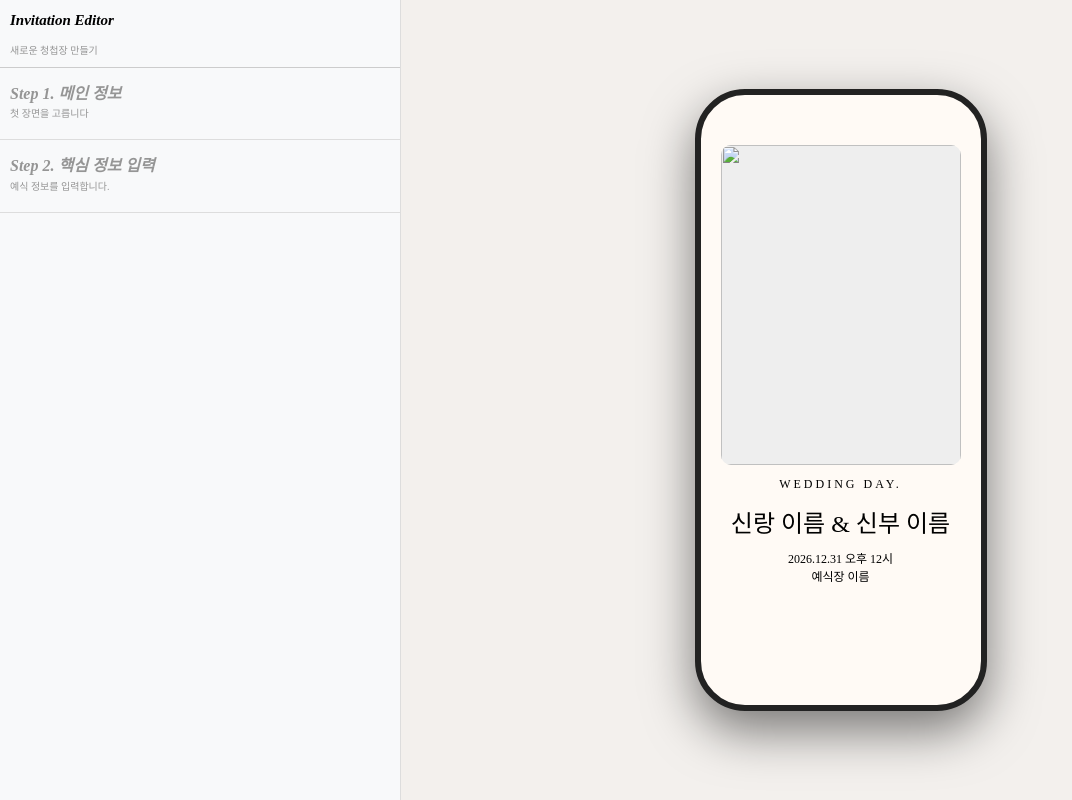
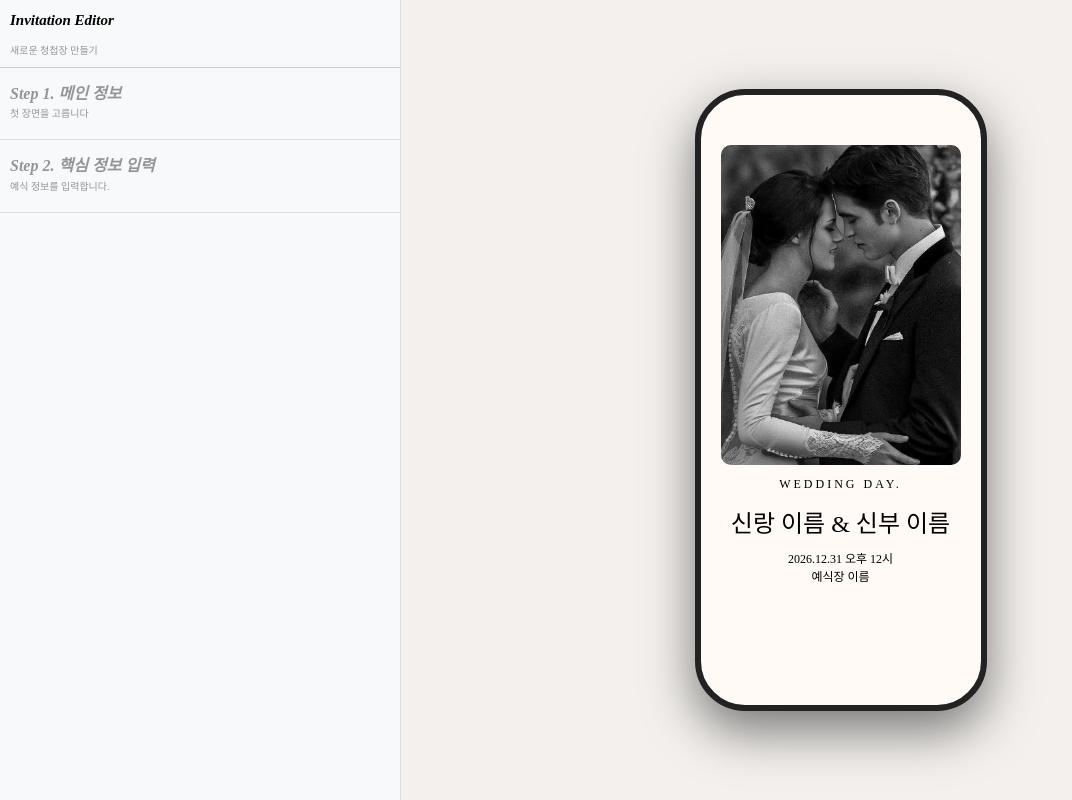
Before and after one commit to hangnew/wedding-card, a plain HTML site: page index.html in a window 1280 px wide. Shown: the whole page, without its empty margins (0-1072 px from the left). Drawn offline with Linux system fonts and the light colour scheme; the site is published under a folder, as on GitHub Pages, so addresses that start at the root find nothing; a web font is replaced by a local one.

Commit message:
img src change

```diff
--- a/index.html
+++ b/index.html
@@ -183,7 +183,7 @@
           >
             <img
               id="mainPhoto"
-              src="/twilight_bw.jpg"
+              src="./twilight_bw.jpg"
               style="width: 100%; height: 100%; object-fit: cover"
             />
           </div>
```
